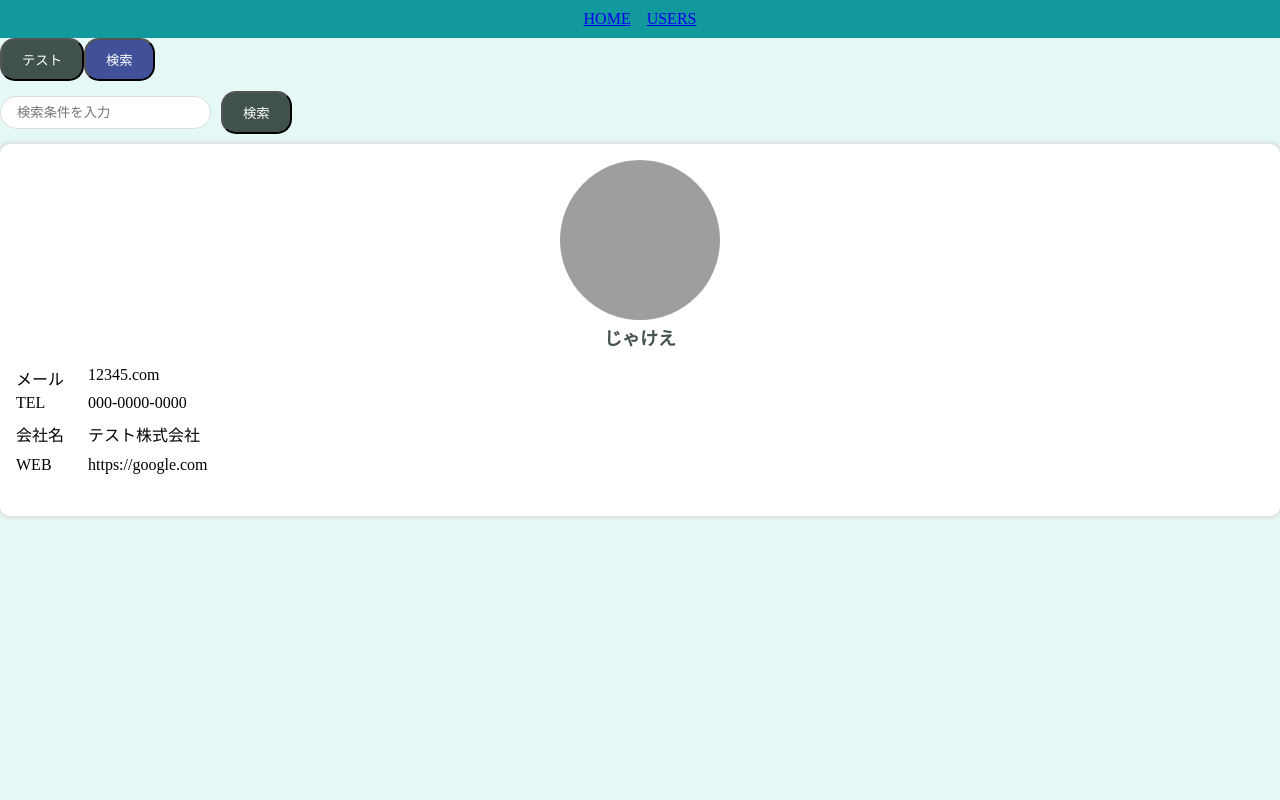
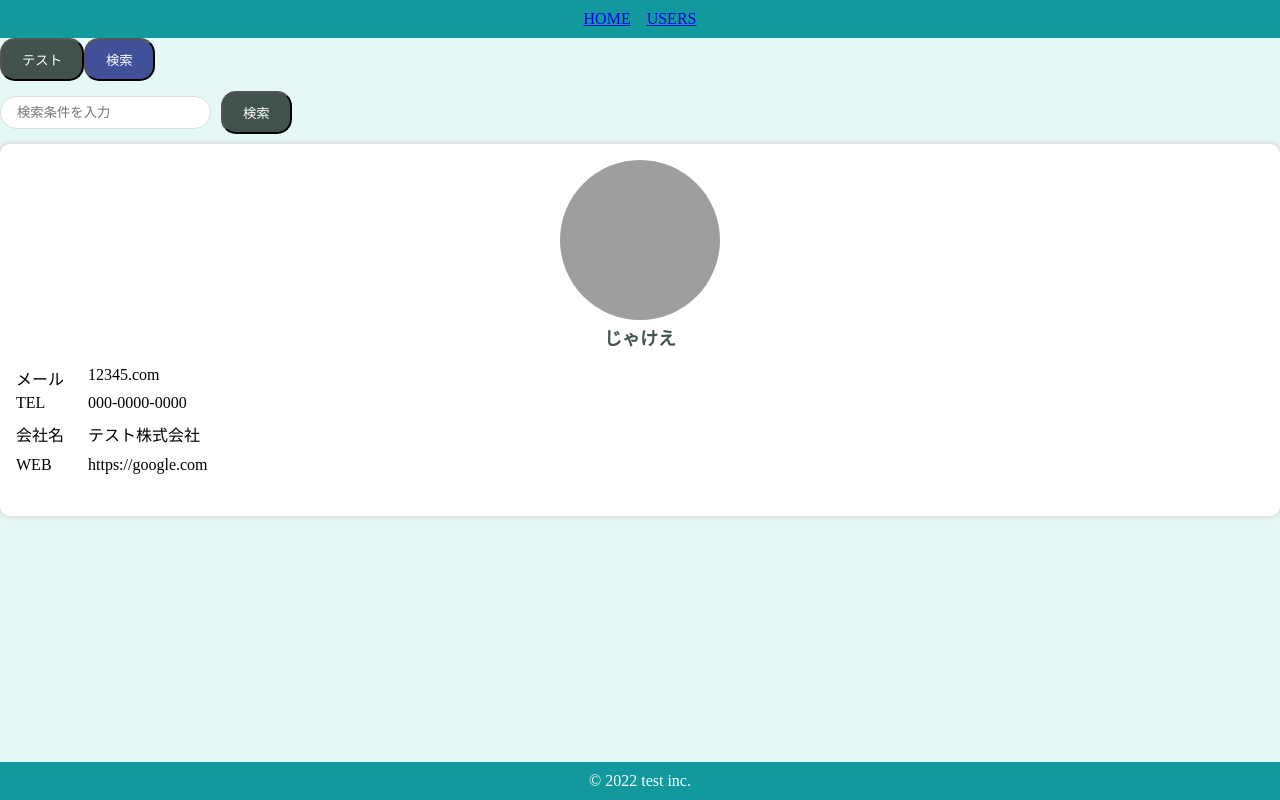
Before and after one commit to naoya01/practice-react--2, a React (Create React App) app in the folder react-router-practise/: page / in a window 1280 px wide. Built offline with nearby package versions, Linux system fonts and the light colour scheme; grey boxes are pictures that could not be loaded.

Commit message:
templates footer

```diff
--- a/react-router-practise/src/App.js
+++ b/react-router-practise/src/App.js
@@ -6,6 +6,7 @@ import "./App.css";
 import { SearchInput } from "./components/molecules/SearchInput";
 import { UserCard } from "./components/ organisms/user/UserCard";
 import { HeaderOnly } from "./components/templates/HeaderOnly";
+import { DefaultLayout } from "./components/templates/DefaultLayout";
 
 const user = {
   name: "じゃけえ",
@@ -20,7 +21,7 @@ const user = {
 
 function App() {
   return (
-    <HeaderOnly>
+    <DefaultLayout>
     <PrimaryButton>テスト</PrimaryButton>
     <SecondaryButton>検索</SecondaryButton>
     <br/>
@@ -37,7 +38,7 @@ function App() {
       <Router />
 
     </BrowserRouter> */}
-    </HeaderOnly>
+    </DefaultLayout>
   );
 }
 
--- /dev/null
+++ b/react-router-practise/src/components/atoms/layout/Footer.jsx
@@ -0,0 +1,18 @@
+import styled from "styled-components";
+export const Footer = () =>{
+  return(
+    <SFooter>
+      &copy; 2022 test inc.
+    </SFooter>
+  );
+};
+
+const SFooter = styled.footer`
+  background-color: #11999e;
+  color: #fff;
+  text-align: center;
+  padding: 10px 0px;
+  position: fixed;
+  bottom: 0;
+  width: 100%;
+`;
--- a/react-router-practise/src/components/templates/DefaultLayout.jsx
+++ b/react-router-practise/src/components/templates/DefaultLayout.jsx
@@ -0,0 +1,13 @@
+import { Footer } from "../atoms/layout/Footer";
+import { Header } from "../atoms/layout/Header";
+
+export const DefaultLayout = (props) =>{
+  const {children} = props
+  return(
+    <>
+      <Header/>
+      {children}
+      <Footer/>
+    </>
+  );
+};
--- a/react-router-practise/src/index.css
+++ b/react-router-practise/src/index.css
@@ -1,4 +1,5 @@
 body{
   background-color: #e4f9f5;
   margin: 0px;
+  min-height: 100vh;
 }
```
